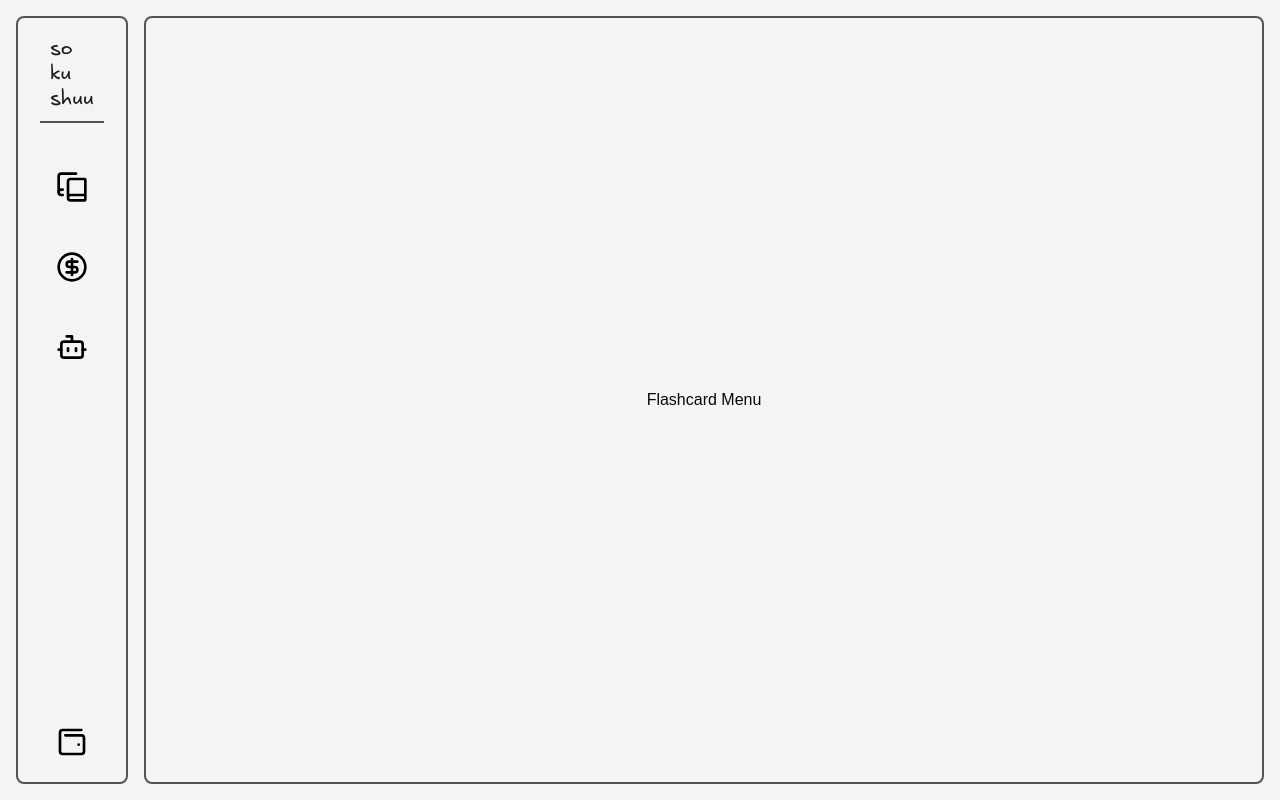
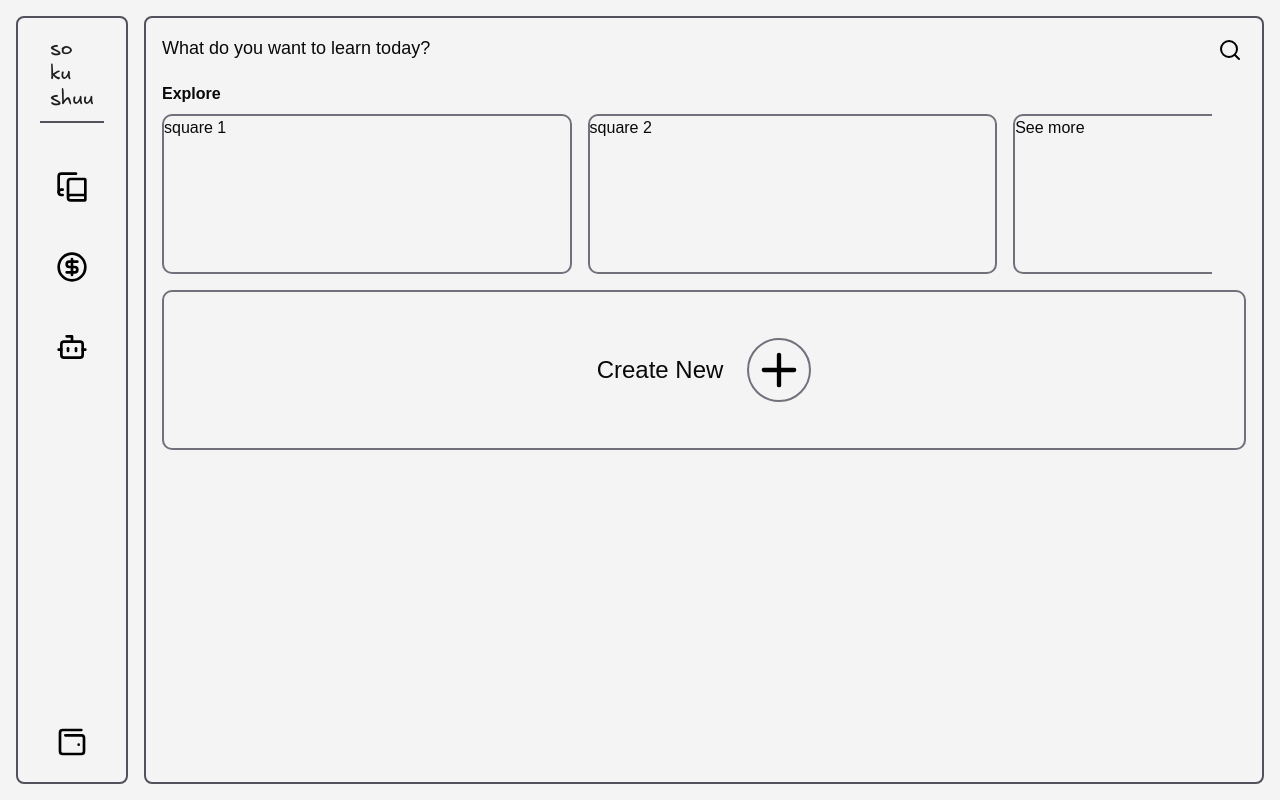
Before and after one commit to 0xhirugohan/sokushuu, a React (Vite) app in the folder packages/sokushuu-app/: page / in a window 1280 px wide. Built offline with nearby package versions, Linux system fonts and the light colour scheme; a web font is replaced by a local one.

Commit message:
add static new user homepage

```diff
--- a/packages/sokushuu-app/src/components/layouts/FlashcardMenu.tsx
+++ b/packages/sokushuu-app/src/components/layouts/FlashcardMenu.tsx
@@ -1,8 +1,31 @@
+import SearchIcon from "@/assets/search.svg";
+import PlusIcon from "@/assets/plus.svg";
+
 const FlashcardMenu = ({ styleName }: { styleName?: string }) => {
-    return <div>Flashcard Menu</div>
-    /*
-    return <div className={styleName + " " + "flex justify-center items-center"}>Flashcard Menu</div>
-    */
+    return <div className={`${styleName} p-4 w-full h-full flex flex-col gap-y-4 overflow-x-hidden`}>
+        <div className="flex justify-between">
+            <div className="text-lg">What do you want to learn today?</div>
+            <button type="button" className="cursor-pointer">
+                <img className="p-1 w-8 h-8" src={SearchIcon} alt="search" />
+            </button>
+        </div>
+        <div className="w-full flex flex-col gap-y-2">
+            <div className="font-semibold">Explore</div>
+            <div className="w-[82vw] overflow-x-scroll">
+                <div className="w-fit flex gap-x-2 md:gap-x-4 h-20 md:h-40">
+                    <div className="h-full w-[32vw] rounded-lg border-2 border-zinc-500">square 1</div>
+                    <div className="h-full w-[32vw] rounded-lg border-2 border-zinc-500">square 2</div>
+                    <div className="h-full w-[32vw] rounded-lg border-2 border-zinc-500">See more</div>
+                    <div className="h-full w-[32vw] rounded-lg border-2 border-zinc-500">See more</div>
+                    <div className="h-full w-[32vw] rounded-lg border-2 border-zinc-500">See more</div>
+                </div>
+            </div>
+        </div>
+        <button type="button" className="h-20 md:h-40 border-2 border-zinc-500 rounded-lg flex gap-x-6 items-center justify-center cursor-pointer">
+            <span className="text-2xl">Create New</span>
+            <img className="p-1 w-12 h-12 md:w-16 md:h-16 border-2 border-zinc-500 rounded-full" src={PlusIcon} alt="plus" />
+        </button>
+    </div>
 }
 
 export { FlashcardMenu };
```
Also changed, not shown: packages/sokushuu-app/src/assets/plus.svg (added), packages/sokushuu-app/src/assets/search.svg (added).
